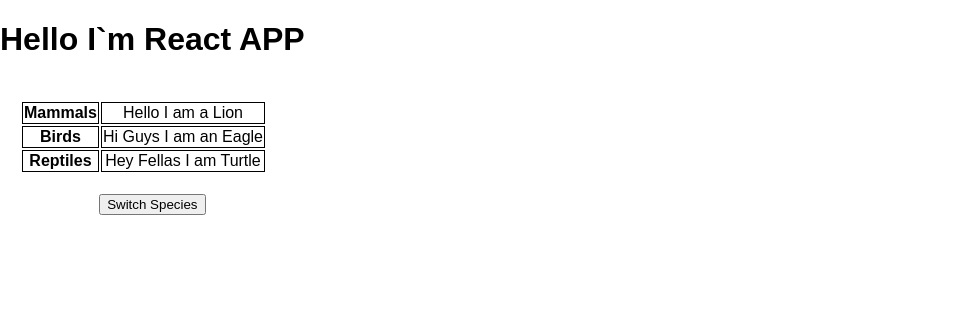
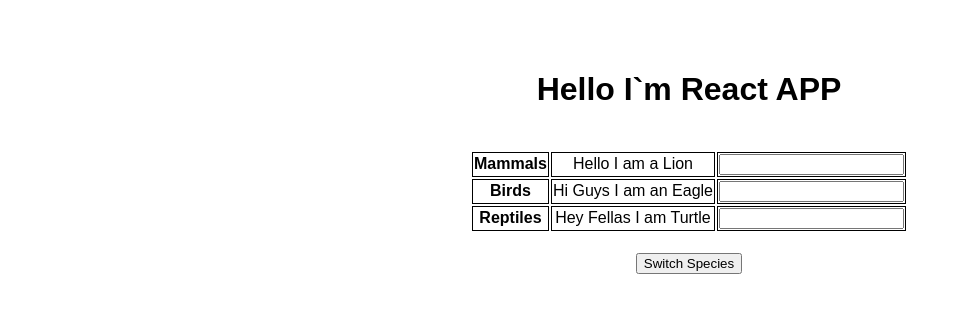
Before and after one commit to haris-75/test-app, a React (Create React App) app: page / in a window 1280 px wide. Shown: the top 312 px of the page, without its empty margins (0-967 px from the left). Built offline with nearby package versions, Linux system fonts and the light colour scheme.

Commit message:
Added Dynamic input rendering

```diff
--- a/src/Animal/Animal.js
+++ b/src/Animal/Animal.js
@@ -3,8 +3,9 @@
 const Animal = (props) => {
     return (
         <tr>
-        <th>{props.specie}</th>
+        <th onClick={props.click}>{props.specie}</th>
         <td>{props.greetings} {props.name}</td>
+        <td><input type="text" onChange={props.changed}/></td>
         </tr>
 
         );
--- a/src/App.css
+++ b/src/App.css
@@ -2,6 +2,8 @@
   text-align: center;
   align-content: center;
   display: inline-block;
+  padding-left: 450px;
+  padding-top: 50px;
 }
 .App .table101{
   padding: 20px;
--- a/src/App.js
+++ b/src/App.js
@@ -13,15 +13,26 @@
     otherstate: {value: 'someValue'}
   }
 
-  switchSpecieHandler = () =>{
+  switchSpecieHandler = (name102) =>{
     this.setState({
       Animals: [
-        {specie: 'Birds', name:'Lion', greetings:'Hello I am a'},
-        {specie: 'Reptiles', name:'Eagle', greetings:'Hi Guys I am an'},
-        {specie: 'Mammals', name:'Turtle', greetings:'Hey Fellas I am'}
+        {specie: 'Mammals', name:name102, greetings:'Hello I am a'},
+        {specie: 'Birds', name:'Eagle', greetings:'Hi Guys I am an'},
+        {specie: 'Reptiles', name:'Turtle', greetings:'Hey Fellas I am'}
       ]
     })
   }
+
+  inputChangeHandler = (event) =>{
+    this.setState({
+      Animals: [
+        {specie: 'Mammals', name:event.target.value, greetings:'Hello I am a'},
+        {specie: 'Birds', name:'Eagle', greetings:'Hi Guys I am an'},
+        {specie: 'Reptiles', name:'Turtle', greetings:'Hey Fellas I am'}
+      ]
+    })
+  }
+
   render() {
     return (
       <div className="App">
@@ -29,14 +40,20 @@
         <h1> Hello I`m React APP </h1>
 
         <table className="table101">
-        <tbody>
-        {this.state.Animals.map((animal)=>(
-          <Animal specie={animal.specie} greetings={animal.greetings} name={animal.name}/>
-        ))}
-        </tbody>
+          <tbody>
+          {this.state.Animals.map((animal)=>(
+            <Animal
+              specie={animal.specie}
+              greetings={animal.greetings}
+              name={animal.name}
+              click={this.switchSpecieHandler.bind(this,'Big Lion')}
+              changed={this.inputChangeHandler}
+            />
+          ))}
+          </tbody>
         </table>
 
-        <button onClick={this.switchSpecieHandler}>Switch Species</button>
+        <button onClick={this.switchSpecieHandler.bind(this,'Aslam')}>Switch Species</button>
 
       </div>
     );
```
